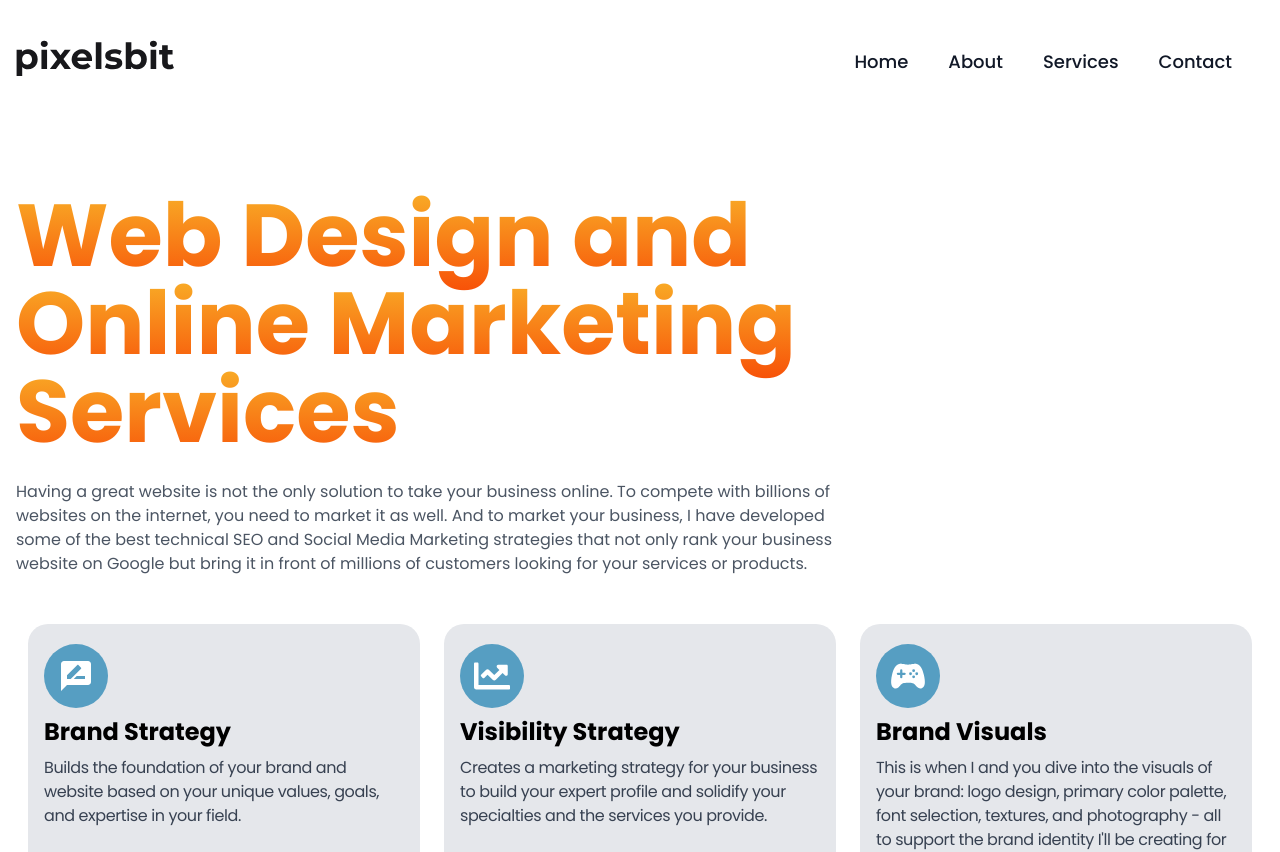
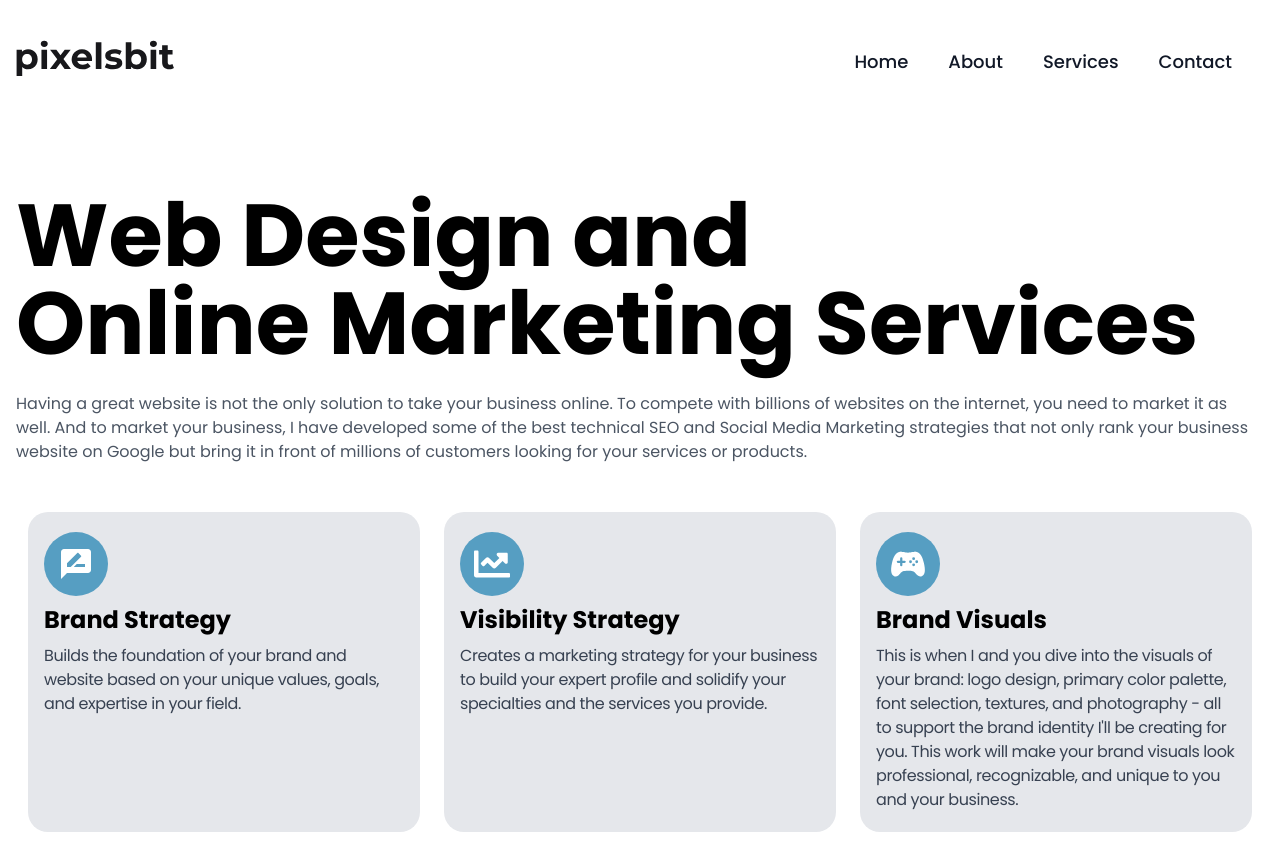
Before and after one commit to saadkhaan/pixels, a Next.js app: page /services in a window 1280 px wide. Shown: the top 852 px of the page. Built offline with nearby package versions, Linux system fonts and the light colour scheme.

Commit message:
updated services page title

```diff
--- a/pages/services.js
+++ b/pages/services.js
@@ -23,9 +23,9 @@ export default function services() {
         <link rel="canonical" href="https://pixelsbit.com/services" />
       </Head>
       <div className="container px-4 pt-32 sm:py-0 sm:pt-48 sm:pb-24">
-        <div className="mb-12 w-8/12">
+        <div className="mb-12 w-12/12">
           <h1 className="mb-6 text-4xl font-bold sm:text-[5.5rem] sm:leading-none">
-            <span className="to bg-[#f9bc2c] bg-gradient-to-t from-[#f74c06] bg-clip-text text-transparent">
+            <span>
               Web Design and
               <br />
               Online Marketing Services
```
